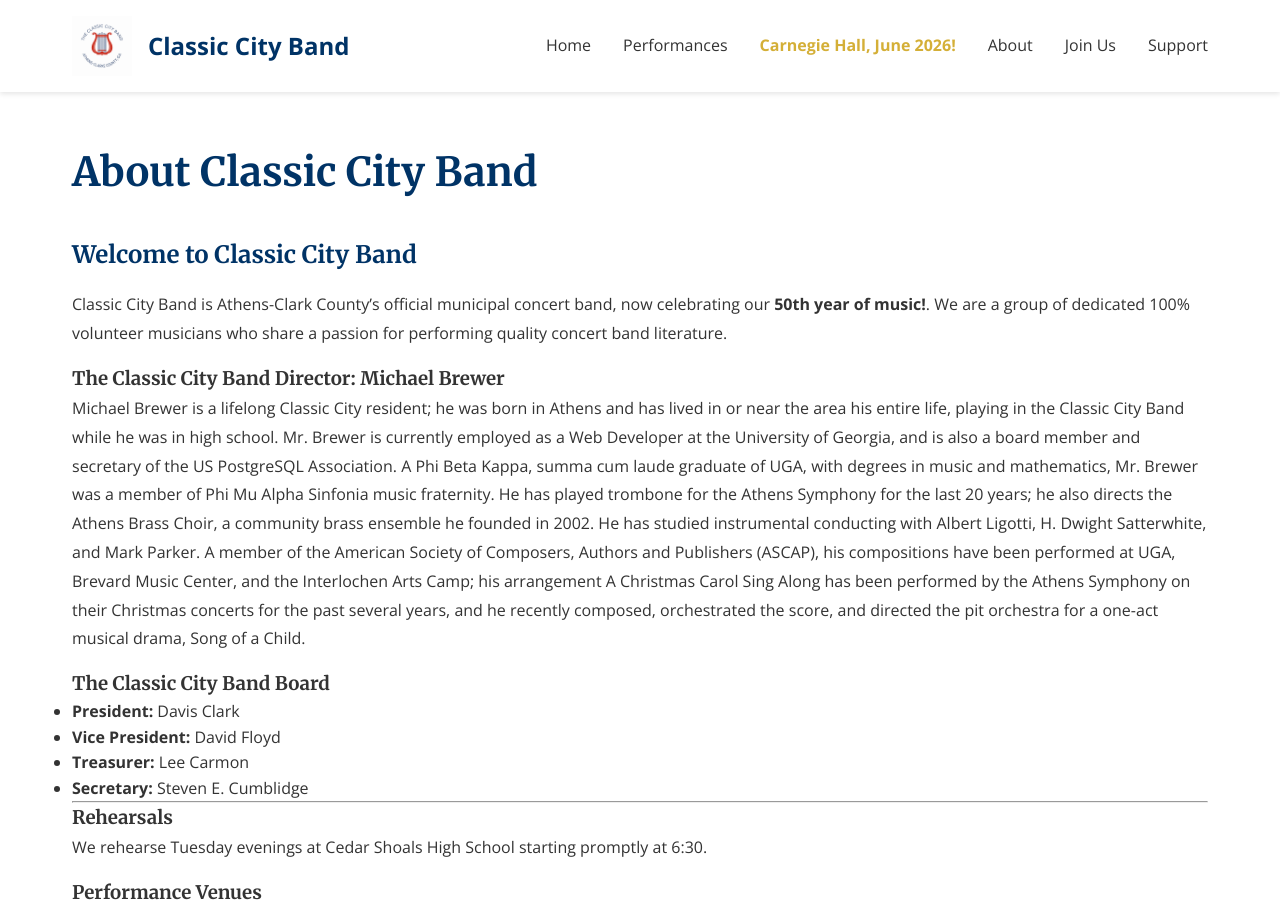
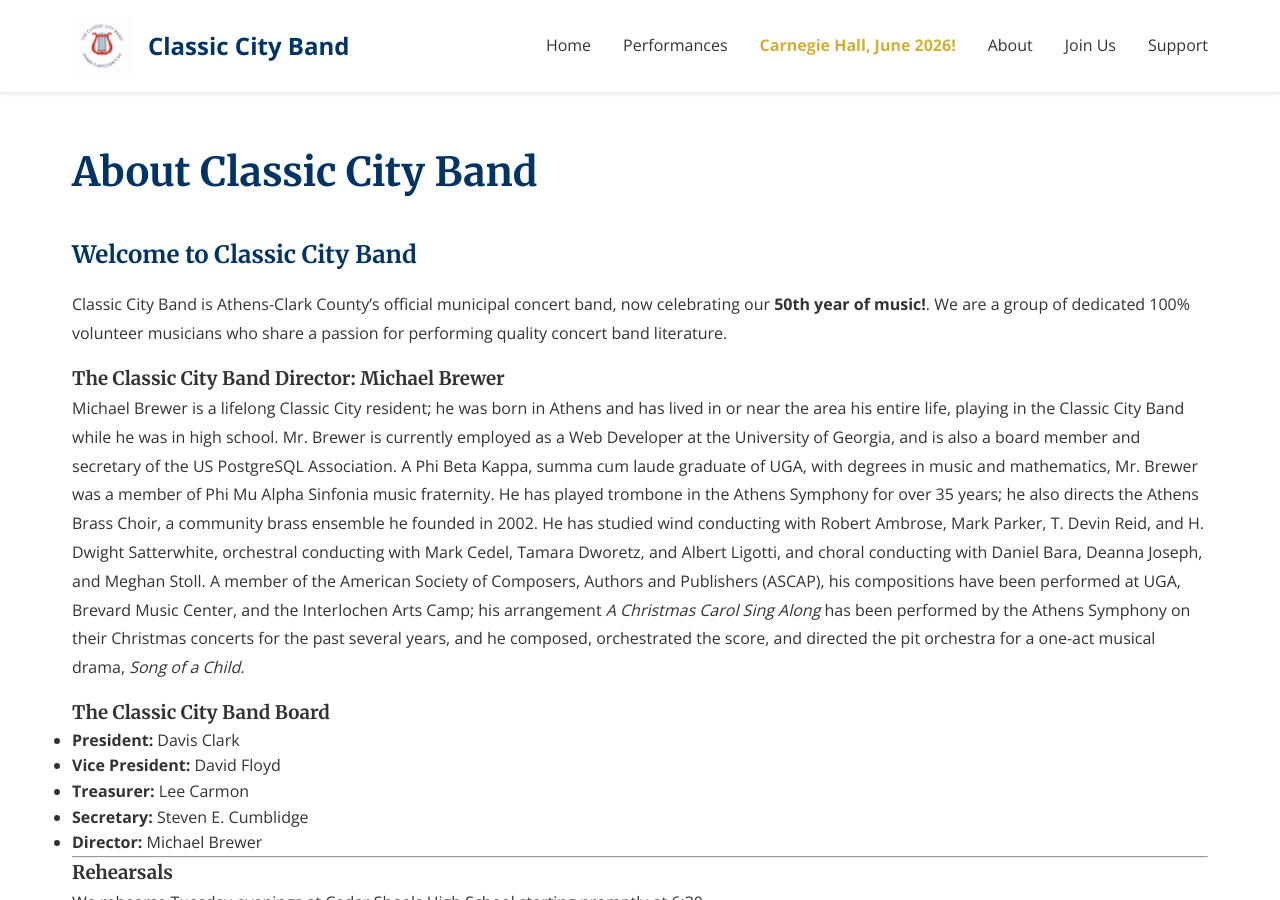
Before and after one commit to webmasterCCB/CCBwebsite, a Jekyll site: the page built from about.md, in a window 1280 px wide and 900 px high. Built offline with Jekyll 4.4.1, drawn with Linux system fonts in a browser that asks for light colours.

Commit message:
Update about.md

```diff
--- a/about.md
+++ b/about.md
@@ -9,7 +9,7 @@ Classic City Band is Athens-Clark County's official municipal concert band, now
 
 ### The Classic City Band Director: Michael Brewer<br>
 
-Michael Brewer is a lifelong Classic City resident; he was born in Athens and has lived in or near the area his entire life, playing in the Classic City Band while he was in high school. Mr. Brewer is currently employed as a Web Developer at the University of Georgia, and is also a board member and secretary of the US PostgreSQL Association. A Phi Beta Kappa, summa cum laude graduate of UGA, with degrees in music and mathematics, Mr. Brewer was a member of Phi Mu Alpha Sinfonia music fraternity. He has played trombone for the Athens Symphony for the last 20 years; he also directs the Athens Brass Choir, a community brass ensemble he founded in 2002. He has studied instrumental conducting with Albert Ligotti, H. Dwight Satterwhite, and Mark Parker. A member of the American Society of Composers, Authors and Publishers (ASCAP), his compositions have been performed at UGA, Brevard Music Center, and the Interlochen Arts Camp; his arrangement A Christmas Carol Sing Along has been performed by the Athens Symphony on their Christmas concerts for the past several years, and he recently composed, orchestrated the score, and directed the pit orchestra for a one-act musical drama, Song of a Child.
+Michael Brewer is a lifelong Classic City resident; he was born in Athens and has lived in or near the area his entire life, playing in the Classic City Band while he was in high school. Mr. Brewer is currently employed as a Web Developer at the University of Georgia, and is also a board member and secretary of the US PostgreSQL Association. A Phi Beta Kappa, summa cum laude graduate of UGA, with degrees in music and mathematics, Mr. Brewer was a member of Phi Mu Alpha Sinfonia music fraternity. He has played trombone in the Athens Symphony for over 35 years; he also directs the Athens Brass Choir, a community brass ensemble he founded in 2002. He has studied wind conducting with Robert Ambrose, Mark Parker, T. Devin Reid, and H. Dwight Satterwhite, orchestral conducting with Mark Cedel, Tamara Dworetz, and Albert Ligotti, and choral conducting with Daniel Bara, Deanna Joseph, and Meghan Stoll. A member of the American Society of Composers, Authors and Publishers (ASCAP), his compositions have been performed at UGA, Brevard Music Center, and the Interlochen Arts Camp; his arrangement <i>A Christmas Carol Sing Along</i> has been performed by the Athens Symphony on their Christmas concerts for the past several years, and he composed, orchestrated the score, and directed the pit orchestra for a one-act musical drama, <i>Song of a Child.</i>
 
 ### The Classic City Band Board
 
@@ -17,6 +17,7 @@ Michael Brewer is a lifelong Classic City resident; he was born in Athens and ha
 - **Vice President:** David Floyd
 - **Treasurer:** Lee Carmon
 - **Secretary:** Steven E. Cumblidge
+- **Director:** Michael Brewer
 
 ---
 
```
